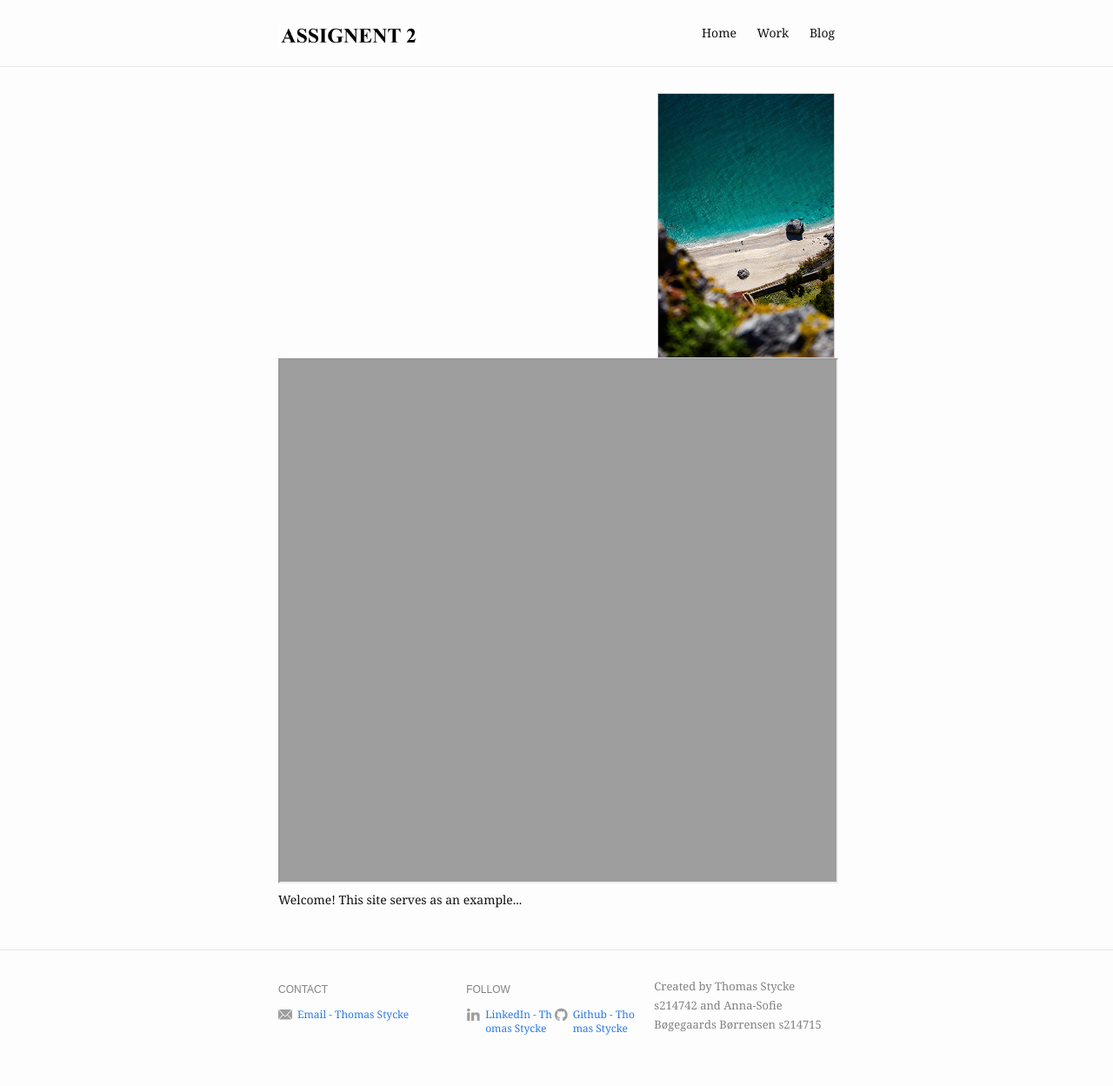
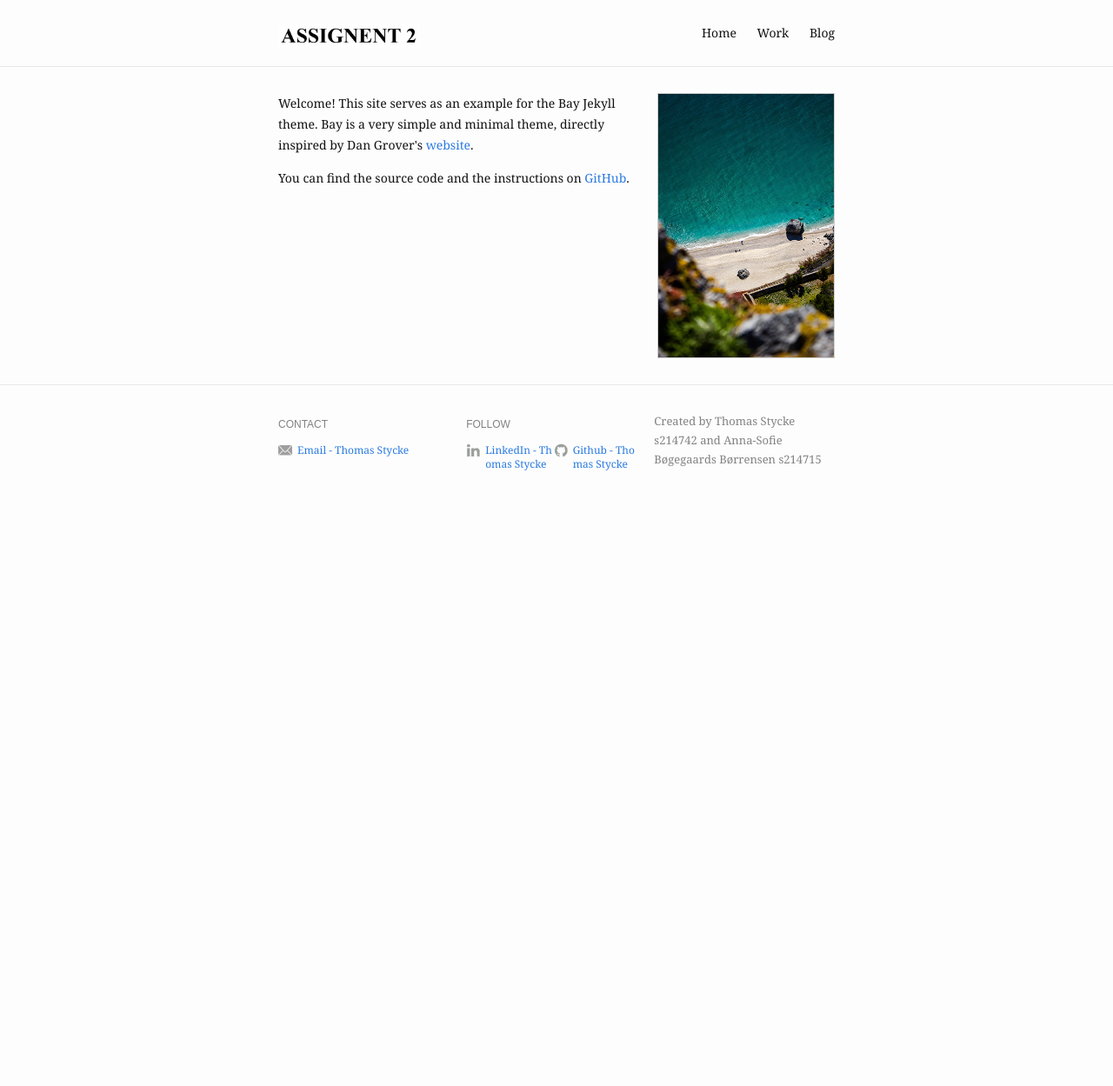
Before and after one commit to Thomasstycke/Thomasstycke.github.io, a Jekyll site: the page built from index.md, in a window 1280 px wide. Shown: the whole page at 87% size. Built offline with Jekyll 4.4.1, drawn with Linux system fonts in a browser that asks for light colours; after the commit the page ends 900 px from its top, so only the background shows below that.

```diff
--- a/index.md
+++ b/index.md
@@ -5,6 +5,10 @@ profile_picture:
   alt: website picture
 ---
 
-<iframe src="https://Thomasstycke.github.io/blob/main/interactive_map.html" width="100%" height="600"></iframe>
+<p>
+  Welcome! This site serves as an example for the Bay Jekyll theme. Bay is a very simple and minimal theme, directly inspired by Dan Grover's <a href="http://dangrover.com">website</a>.
+</p>
 
-<p>Welcome! This site serves as an example...</p>
+<p>
+  You can find the source code and the instructions on <a href="https://github.com/eliottvincent/bay">GitHub</a>.
+</p>
```
